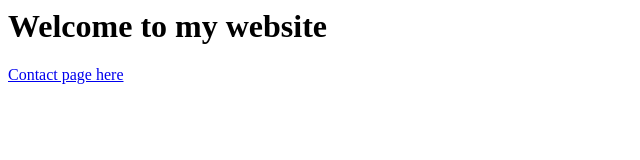
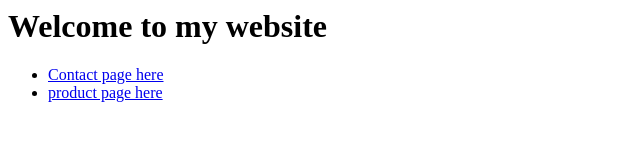
Before and after one commit to gitilyas/myWebsite, a plain HTML site: page index.html in a window 1280 px wide. Shown: the whole page, without its empty margins (0-640 px from the left). Drawn offline with Linux system fonts and the light colour scheme.

Commit message:
ajout de la page produit

```diff
--- a/index.html
+++ b/index.html
@@ -1,2 +1,9 @@
 <H1>Welcome to my website</H1>
-<a href='contact.html'>Contact page here</a>
+<ul>
+    <li>
+        <a href='contact.html'>Contact page here</a>
+    </li>
+    <li>
+        <a href='produits.html'>product page here</a>
+    </li>
+</ul>
```
Also changed, not shown: produits.html (added, +8 -0 lines).
